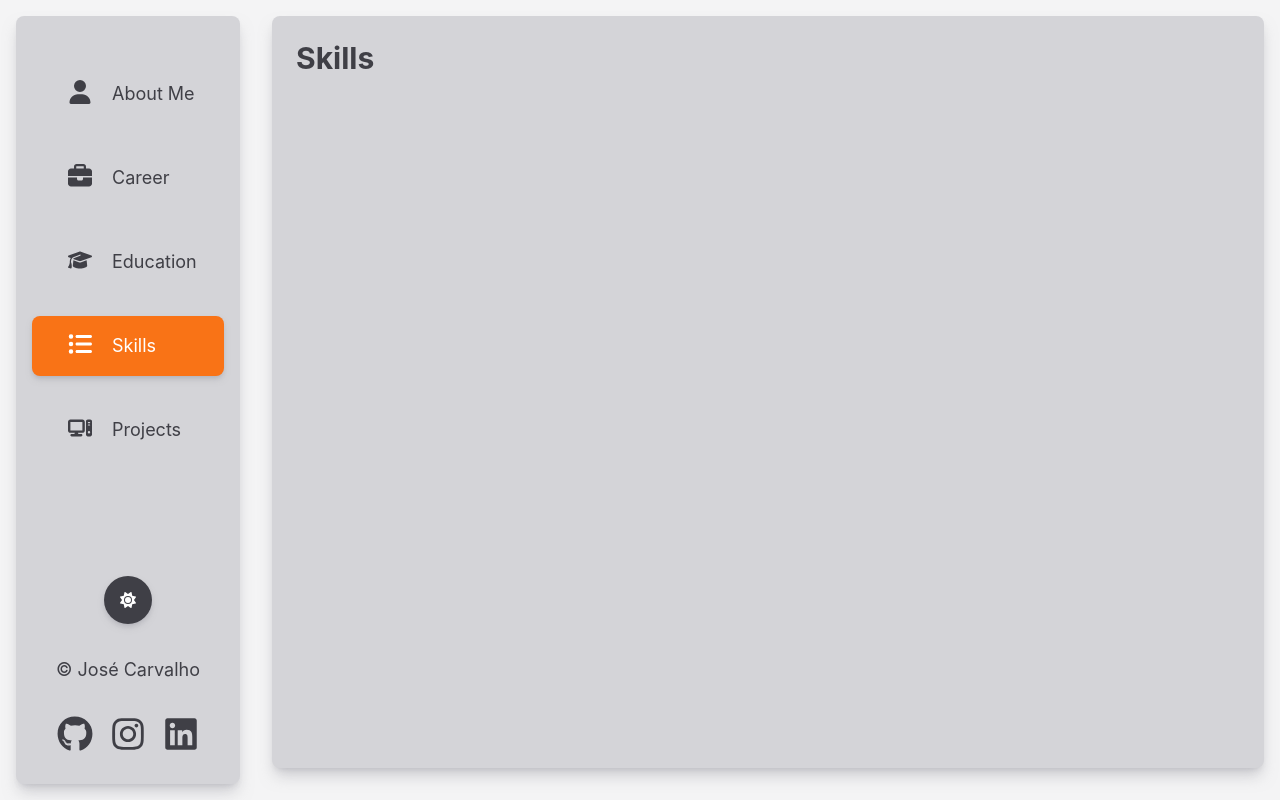
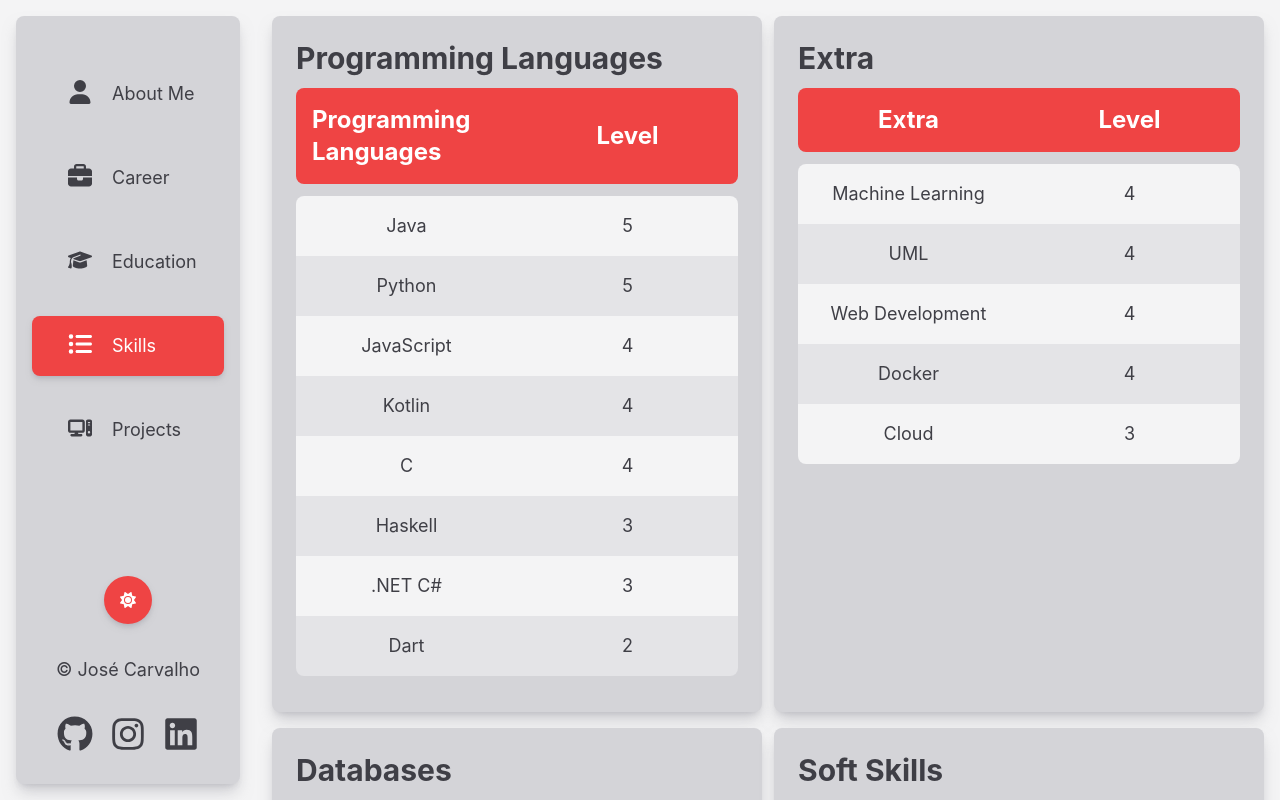
Before and after one commit to JoseBambora/JoseBambora.github.io, a React (Create React App) app in the folder react-app2.0/: page / in a window 1280 px wide. Both pictures are taken after a click on the button "Skills". Shown: the top 800 px of the page. Built offline with nearby package versions, Linux system fonts and the light colour scheme.

Commit message:
Implemented tabel component, did skills page and changed the order of orange and red in relation with back ground color and hover.

```diff
--- a/react-app2.0/src/components/Sidebar.js
+++ b/react-app2.0/src/components/Sidebar.js
@@ -24,9 +24,9 @@ function SideBarIconText({ icon, text }) {
 
 function SideBarElement({ text, icon, onClick, selected }) {
   return (
-    <button className={"relative text-lg flex p-4 rounded-lg overflow-hidden group " + (selected ? "bg-orange-500 shadow-md shadow-zinc-400/50 dark:shadow-zinc-900 text-white" : "")} onClick={onClick}>
+    <button className={"relative text-lg flex p-4 rounded-lg overflow-hidden group " + (selected ? "bg-red-500 shadow-md shadow-zinc-400/50 dark:shadow-zinc-900 text-white" : "")} onClick={onClick}>
       <SideBarIconText icon={icon} text={text} />
-      <span className="absolute inset-0 bg-red-500 dark:bg-red-600 transform -translate-x-full group-hover:translate-x-0 duration-500 opacity-0 group-hover:opacity-100 group-hover:text-white"></span>
+      <span className="absolute inset-0 bg-orange-500 dark:bg-orange-500 transform -translate-x-full group-hover:translate-x-0 duration-500 opacity-0 group-hover:opacity-100 group-hover:text-white"></span>
     </button>
   )
 }
--- a/react-app2.0/src/pages/AboutMe.js
+++ b/react-app2.0/src/pages/AboutMe.js
@@ -1,6 +1,6 @@
 
 import Container from '../ui/Container';
-import { Card } from '../ui/Card';
+import { Card, CardSideBySide } from '../ui/Card';
 import Link from '../ui/Link';
 import { FaEnvelope, FaPhone } from "react-icons/fa6";
 import { FaFilePdf } from "react-icons/fa6";
@@ -9,7 +9,7 @@ import { FaLocationDot } from "react-icons/fa6";
 function AboutMeIconText({ icon, text }) {
   return (
     <div className="flex w-full text-lg space-x-3">
-      <div className='text-xl'>{icon}</div>
+      <div className='text-xl text-white'>{icon}</div>
       <p>{text}</p>
     </div>
   )
@@ -26,8 +26,12 @@ function AboutMeImportantInfo() {
           <AboutMeIconText icon={<FaPhone />} text={"+351 969598852"} />
         </li>
         <li className='flex'>
-          <AboutMeIconText icon={<FaFilePdf />} text={"CV PT"} />
-          <AboutMeIconText icon={<FaFilePdf />} text={"CV EN"} />
+          <Link href={"cvs/JoséCarvalho_PT.pdf"}>
+            <AboutMeIconText icon={<FaFilePdf />} text={"CV PT"} />
+          </Link>
+          <Link href={"cvs/JoséCarvalho_EN.pdf"}>
+            <AboutMeIconText icon={<FaFilePdf />} text={"CV EN"} />
+          </Link>
         </li>
       </ul>
     </Container>
@@ -38,10 +42,8 @@ function AboutMePicture() {
   return (
     <Container col={false} center={false}>
       <img src="Zé.jpg" alt="My face" className='aspect-square w-1/4 mr-3 rounded-lg' />
-      <div className='flex flex-col'>
-        <div className='mb-3'>
-          <h1 className='text-3xl font-bold'>José Carvalho</h1>
-        </div>
+      <div className='flex flex-col space-y-3'>
+        <h1 className='text-3xl font-bold'>José Carvalho</h1>
         <AboutMeIconText icon={<FaLocationDot />} text={"Braga, Portugal"} />
       </div>
     </Container>
@@ -51,14 +53,14 @@ function AboutMePicture() {
 function AboutMe() {
   return (
     <Container col={true} center={false}>
-      <div className='flex flex-col md:flex-row md:space-x-3'>
+      <CardSideBySide>
         <Card>
           <AboutMePicture />
         </Card>
-        <Card>
+        <Card title={'Contacts'}>
           <AboutMeImportantInfo />
         </Card>
-      </div>
+      </CardSideBySide>
       <Card title={'Introduction'}>
         <p>Hello! My name is José Carvalho, I am 22 years old and I live in Braga, Portugal 🇵🇹.</p>
       </Card>
--- a/react-app2.0/src/pages/Skills.js
+++ b/react-app2.0/src/pages/Skills.js
@@ -1,14 +1,81 @@
 import Container from '../ui/Container';
-import { Card } from '../ui/Card';
+import { Card, CardSideBySide } from '../ui/Card';
+import { Table } from '../ui/Table';
 
 
 function Skills() {
+  const databases = [
+    { name: 'Mongo DB', level: 5 },
+    { name: 'MySQL', level: 4 },
+    { name: 'SQLServer', level: 4 },
+    { name: 'SQLite', level: 4 },
+    { name: 'Realm', level: 4 },
+  ]
+  const extra = [
+    { name: 'Machine Learning', level: 4 },
+    { name: 'UML', level: 4 },
+    { name: 'Web Development', level: 4 },
+    { name: 'Docker', level: 4 },
+    { name: 'Cloud', level: 3 },
+  ]
+  const programming_languages = [
+    { name: 'Java', level: 5 },
+    { name: 'Python', level: 5 },
+    { name: 'JavaScript', level: 4 },
+    { name: 'Kotlin', level: 4 },
+    { name: 'C', level: 4 },
+    { name: 'Haskell', level: 3 },
+    { name: '.NET C#', level: 3 },
+    { name: 'Dart', level: 2 },
+  ]
+  const frameworks = [
+    { name: 'React Native', level: 4 },
+    { name: 'React JS', level: 4 },
+    { name: 'Android', level: 4 },
+    { name: 'NodeJS', level: 4 },
+    { name: 'Scikit-Learn', level: 4 },
+    { name: 'Pandas', level: 4 },
+    { name: 'Numpy', level: 4 },
+    { name: 'MatPlotLib', level: 4 },
+    { name: 'TensorFlow', level: 3 },
+    { name: 'PyTorch', level: 3 },
+    { name: 'Spring Boot', level: 3 },
+    { name: 'Flask', level: 3 },
+    { name: 'JQuery', level: 3 },
+    { name: 'Flutter', level: 2 },
+    { name: 'Blazor', level: 2 },
+    { name: 'OpenGL', level: 2 },
+  ]
+  const soft_skills = [
+    { name: 'Hard Work', level: 5 },
+    { name: 'Dedication', level: 5 },
+    { name: 'Team Work', level: 4 },
+    { name: 'Individual Work', level: 4 },
+  ]
   return (
-    <Container>
-      <Card title={"Skills"}>
-
-      </Card>
-    </Container>
+    <Container center={false} col={true}>
+      <CardSideBySide>
+        <Card title={"Programming Languages"}>
+          <Table header={["Programming Languages", "Level"]} body={programming_languages.map(({ name, level }) => [name, level])} />
+        </Card>
+        <Card title={"Extra"}>
+          <Table header={["Extra", "Level"]} body={extra.map(({ name, level }) => [name, level])} />
+        </Card>
+      </CardSideBySide>
+      <CardSideBySide>
+        <Card title={"Databases"}>
+          <Table header={["Databases", "Level"]} body={databases.map(({ name, level }) => [name, level])} />
+        </Card>
+        <Card title={"Soft Skills"}>
+          <Table header={["Soft Skills", "Level"]} body={soft_skills.map(({ name, level }) => [name, level])} />
+        </Card>
+      </CardSideBySide>
+      <CardSideBySide>
+        <Card title={"Frameworks"}>
+          <Table header={["Frameworks", "Level"]} body={frameworks.map(({ name, level }) => [name, level])} />
+        </Card>
+      </CardSideBySide>
+    </Container >
   )
 }
 
--- a/react-app2.0/src/ui/Button.js
+++ b/react-app2.0/src/ui/Button.js
@@ -1,7 +1,7 @@
 function Button({ onClick, children, fullrounded }) {
   const roundedClass = fullrounded ? "rounded-full" : "rounded-xl"
   return (
-    <button onClick={onClick} className={`${roundedClass} p-4 hover:bg-red-500 bg-zinc-700 dark:bg-white dark:hover:bg-red-600 text-white dark:text-zinc-800 shadow-md shadow-zinc-400/50 dark:shadow-zinc-900`}>
+    <button onClick={onClick} className={`${roundedClass} p-4 hover:bg-orange-500 bg-red-500 dark:hover:bg-orange-500 text-white shadow-md shadow-zinc-400/50 dark:shadow-zinc-900`}>
       {children}
     </button>
   )
--- a/react-app2.0/src/ui/Card.js
+++ b/react-app2.0/src/ui/Card.js
@@ -36,10 +36,16 @@ export function LinkProject({ href, text }) {
   )
 }
 
-export function Card({ children, title, label, extra }) {
+export function CardSideBySide({ children }) {
   return (
-    <div className="w-full bg-zinc-300 dark:bg-zinc-800 rounded-lg shadow-lg shadow-zinc-400/50 dark:shadow-zinc-900 mb-4 transition ease-in-out hover:scale-101 duration-300 z-0">
-      <Container col={true} center={false} padding={true}>
+    <div className='flex flex-col md:flex-row md:space-x-3'>
+      {children}
+    </div>
+  )
+}
+
+function Header({ title, label, extra }) {
+  return title ? (
     <section className="w-full flex mb-3">
       <section className="flex flex-col">
         <h1 className="text-3xl font-bold">{title}</h1>
@@ -49,6 +55,14 @@ export function Card({ children, title, label, extra }) {
         <h1 className="text-xl font-bold">{extra}</h1>
       </section>
     </section>
+  ) : null
+}
+
+export function Card({ children, title, label, extra }) {
+  return (
+    <div className="w-full bg-zinc-300 dark:bg-zinc-800 rounded-lg shadow-lg shadow-zinc-400/50 dark:shadow-zinc-900 mb-4 transition ease-in-out hover:scale-101 duration-500 z-0">
+      <Container col={true} center={false} padding={true}>
+        <Header title={title} label={label} extra={extra} />
         <section className="space-y-2">
           {children}
         </section>
--- a/react-app2.0/src/ui/Link.js
+++ b/react-app2.0/src/ui/Link.js
@@ -1,6 +1,6 @@
 function Link({ href, children }) {
   return (
-    <a className="underline w-full" href={href} target="blank">
+    <a className="underline w-full text-red-500 hover:text-orange-500" href={href} target="blank">
       {children}
     </a>)
 }
--- /dev/null
+++ b/react-app2.0/src/ui/Table.js
@@ -0,0 +1,37 @@
+import Container from "./Container"
+
+function Thead({ content }) {
+  return (
+    <div className={`rounded-lg mb-3 overflow-hidden w-full grid grid-cols-${content.length} bg-red-500 text-2xl font-bold text-white`}>
+      {content.map((column, index) => (
+        <Container center={true} key={index}>
+          {column}
+        </Container>
+      ))}
+    </div>
+  )
+}
+
+function Tbody({ content }) {
+  return (
+    <div className="rounded-lg mb-3 overflow-hidden w-full text-lg">
+      {content.map((row, index) => (
+        <div key={index} className={`grid grid-cols-${row.length} hover:bg-orange-500 dark:hover:bg-orange-500 hover:text-white ` + (index % 2 === 0 ? "bg-zinc-100 dark:bg-zinc-600" : "bg-zinc-200 dark:bg-zinc-700")}>
+          {row.map((column, index) => (
+            <Container center={true} key={index}>
+              {column}
+            </Container>
+          ))}
+        </div>
+      ))}
+    </div>
+  )
+}
+export function Table({ header, body }) {
+  return (
+    <div className="w-full">
+      <Thead content={header} />
+      <Tbody content={body} />
+    </div>
+  )
+}
```
Also changed, not shown: react-app2.0/src/ui/Icon.js (deleted), 2 other files (tests, documents, lock files or other folders). Lines whose indentation alone changed are shown as unchanged.
